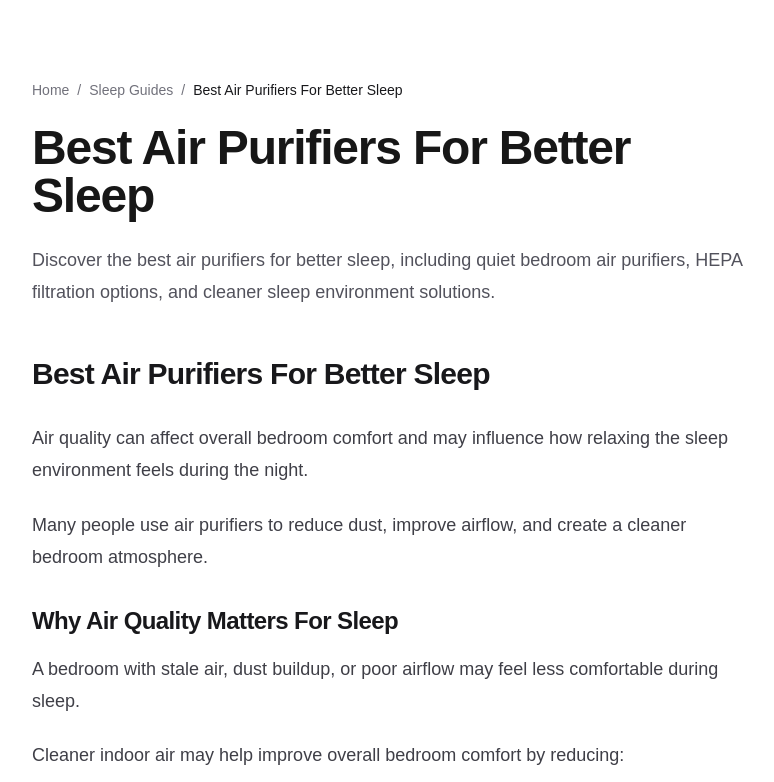
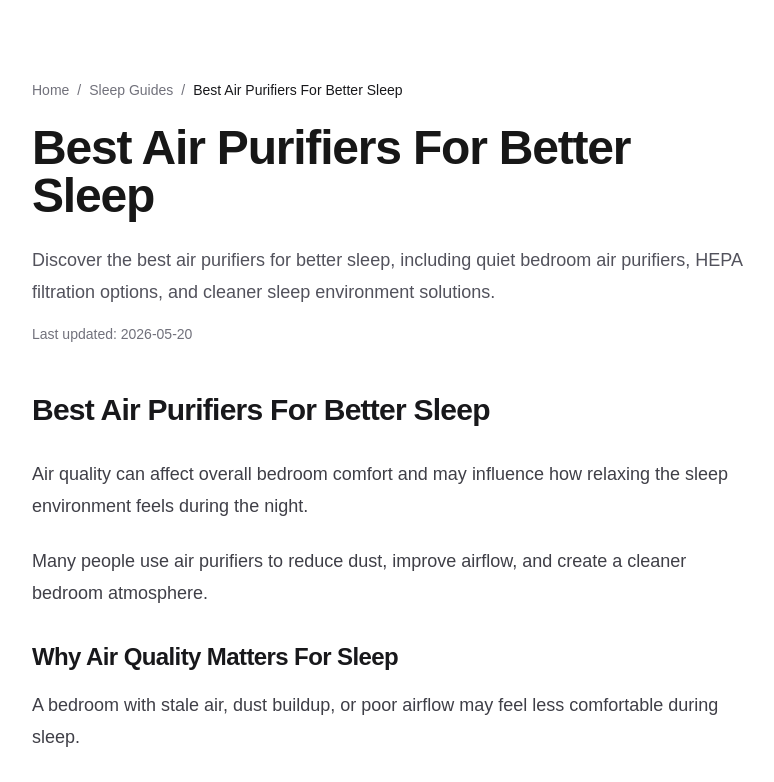
Before and after one commit to Lee-ciang/sleep-project, a Next.js app: page /guides/best-air-purifiers-for-better-sleep in a window 1280 px wide. Shown: the top 782 px of the page, without its empty margins (248-1022 px from the left). Built offline with nearby package versions, Linux system fonts and the light colour scheme.

Commit message:
Show guide updated dates

```diff
--- a/app/guides/[slug]/page.tsx
+++ b/app/guides/[slug]/page.tsx
@@ -87,6 +87,9 @@ const relatedGuides = getAllGuides()
       <p className="mt-6 text-lg leading-8 text-zinc-600">
         {guide.description}
       </p>
+      <p className="mt-4 text-sm text-zinc-500">
+  Last updated: {guide.updatedAt}
+</p>
       <section className="mt-12">
   <article className="prose prose-zinc max-w-none">
     <ReactMarkdown
```
